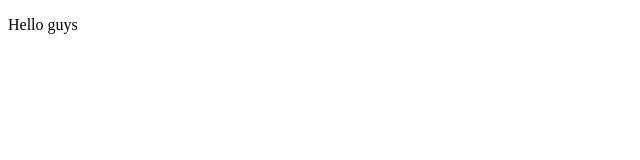
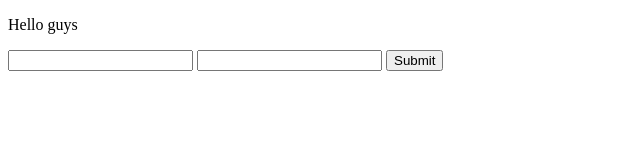
Before and after one commit to Nurfaidzy/Learn_Hapi-Js, a website: page pages/index.html in a window 1280 px wide. Shown: the whole page, without its empty margins (0-640 px from the left). Drawn offline with Linux system fonts and the light colour scheme.

Commit message:
Get data from form use method post

```diff
--- a/pages/index.html
+++ b/pages/index.html
@@ -8,5 +8,10 @@
   </head>
   <body>
     <p>Hello guys</p>
+    <form method="POST" action="/login">
+      <input type="text" id="nama" name="name" required />
+      <input type="password" id="password" name="password" required />
+      <button type="submit">Submit</button>
+    </form>
   </body>
 </html>
```
Also changed, not shown: server.js (+9 -0 lines).
